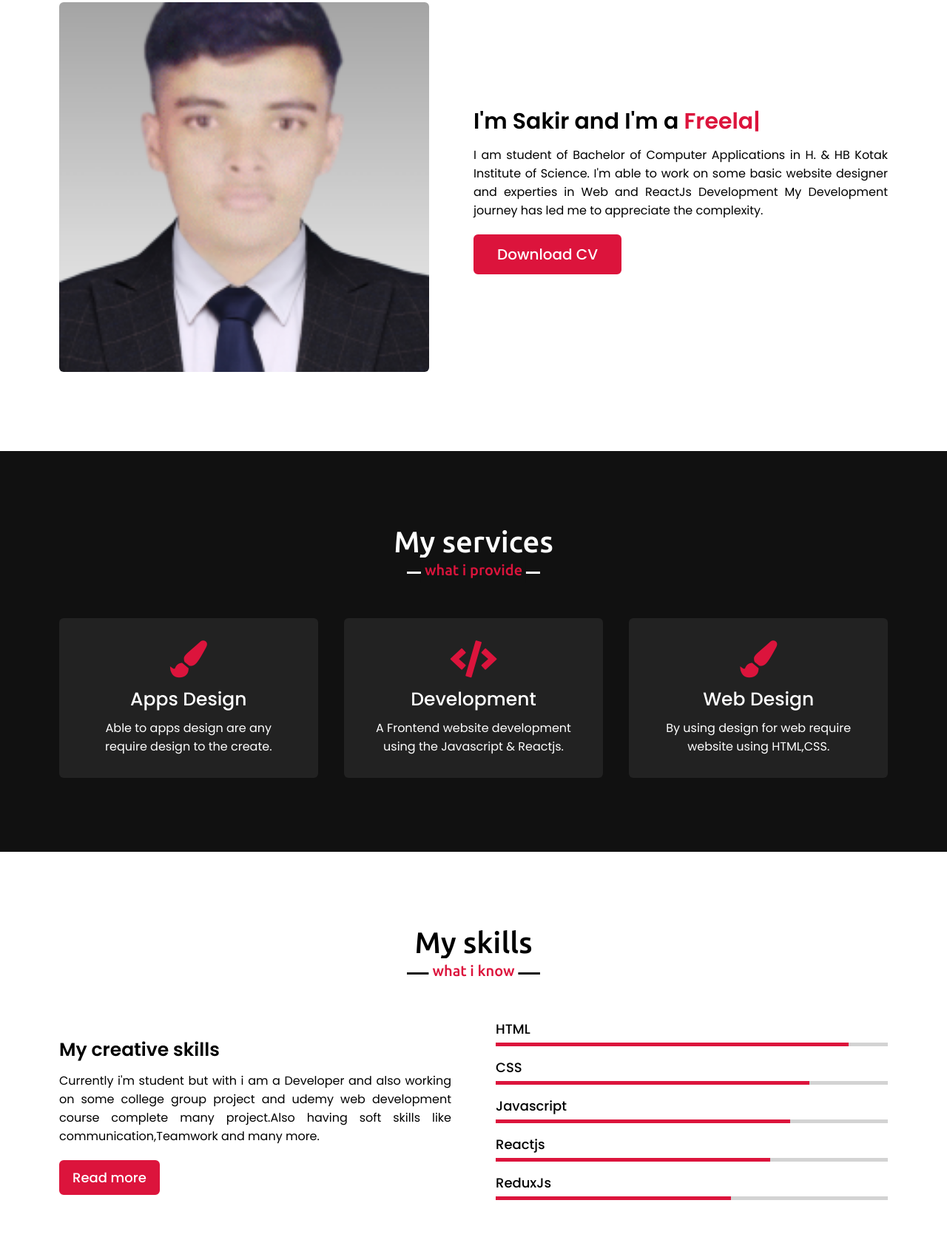
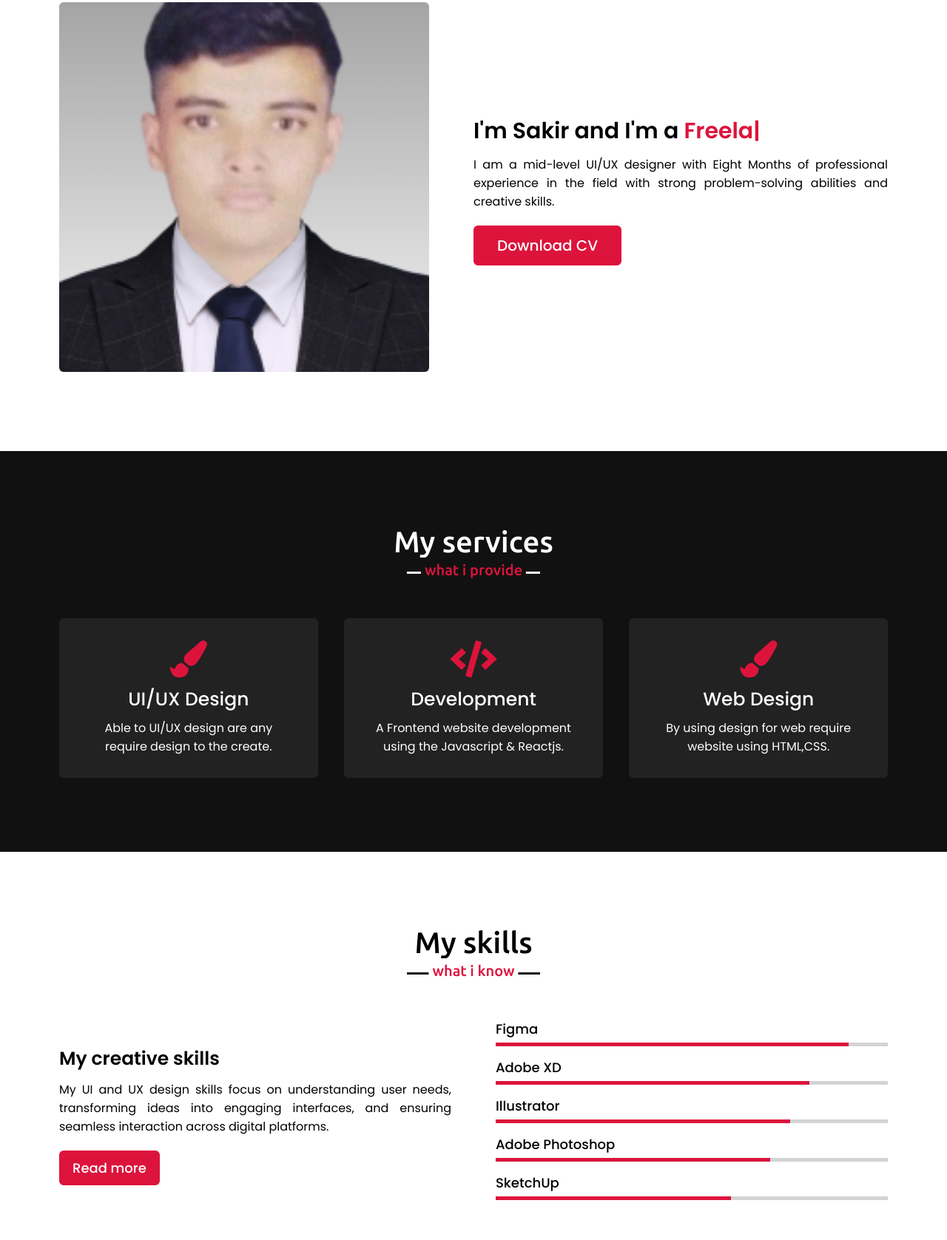
Before and after one commit to Sakirsherasiya76/Personal-portfolio, a plain HTML site: page index.html in a window 1280 px wide. Shown: the part 1023-2700 px from the top of the page at 74% size. Drawn offline with nearby package versions, Linux system fonts and the light colour scheme; a web font is replaced by a local one.

Commit message:
Update index.html

```diff
--- a/index.html
+++ b/index.html
@@ -56,12 +56,10 @@
           <div class="column right">
             <div class="text">I'm Sakir and I'm a <span class="typing-2"></span></div>
             <p>
-              I am student of Bachelor of Computer Applications in H. & HB Kotak
-              Institute of Science. I'm able to work on some basic website
-              designer and experties in Web and ReactJs Development My Development
-              journey has led me to appreciate the complexity.
+              I am a mid-level UI/UX designer with Eight Months of professional experience in the field
+               with strong problem-solving abilities and creative skills.
             </p>
-            <a href="Resume update.pdf">Download CV</a>
+            <a href="Resume UI AND UX.pdf">Download CV</a>
           </div>
         </div>
       </div>
@@ -75,8 +73,8 @@
           <div class="card">
               <div class="box">
                 <i class="fas fa-paint-brush"></i>
-              <div class="text">Apps Design</div>
-            <p> Able to apps design are any require design to the create. </p>
+              <div class="text">UI/UX Design</div>
+            <p> Able to UI/UX design are any require design to the create. </p>
             </div>
           </div>
 
@@ -107,34 +105,34 @@
         <div class="skills-content">
           <div class="column left">
             <div class="text">My creative skills</div>
-            <p>Currently i'm student but with i am a Developer and also working on some college group project and udemy web development course complete many project.Also having soft skills like communication,Teamwork and many more.  </p>
+            <p>My UI and UX design skills focus on understanding user needs, transforming ideas into engaging interfaces, and ensuring seamless interaction across digital platforms. </p>
             <a href="#">Read more</a>
           </div>
            <div class="column right">
             <div class="bars">
                 <div class="infor">
-                  <span>HTML</span>
+                  <span>Figma</span>
                   <!-- <span>90%</span> -->
                 </div>
                 <div class="line html"></div>
             </div>
             <div class="bars">
               <div class="infor">
-                <span>CSS</span>
+                <span>Adobe XD</span>
                 <!-- <span>80%</span> -->
               </div>
               <div class="line css"></div>
           </div>
           <div class="bars">
             <div class="infor">
-              <span>Javascript</span>
+              <span>Illustrator</span>
               <!-- <span>65%</span> -->
             </div>
             <div class="line javascript"></div>
         </div>
         <div class="bars">
           <div class="infor">
-            <span>Reactjs</span>
+            <span>Adobe Photoshop</span>
             <!-- <span>70%</span> -->
           </div>
           <div class="line reactjs"></div>
@@ -142,7 +140,7 @@
 
     <div class="bars">
       <div class="infor">
-        <span>ReduxJs</span>
+        <span>SketchUp</span>
         <!-- <span>60%</span> -->
       </div>
       <div class="line reduxjs"></div>
@@ -159,7 +157,7 @@
         <div class="contact-content">
           <div class="column left">
             <div class="text">Get in Touch</div>
-            <p>Looking for Full time job or intership. if you find me as a best person for your then contact me via mail. </p>
+            <p>Looking for Full time job or freelancer. if you find me as a best person for your then contact me via mail. </p>
            <div class="icons">
              <div class="row">
               <i class="fas fa-user"></i>
@@ -214,7 +212,7 @@
 
     <!-- footer section start -->
     <footer>
-      <span>Created By <a href="#">Sakir Sherasiya</a> | <span class="far fa-copyright"></span> 2023 All rights reserved.</span>
+      <span>Created By <a href="#">Sakir Sherasiya</a> | <span class="far fa-copyright"></span> 2025 All rights reserved.</span>
     </footer>
 
     <script src="index.js"></script>
```
